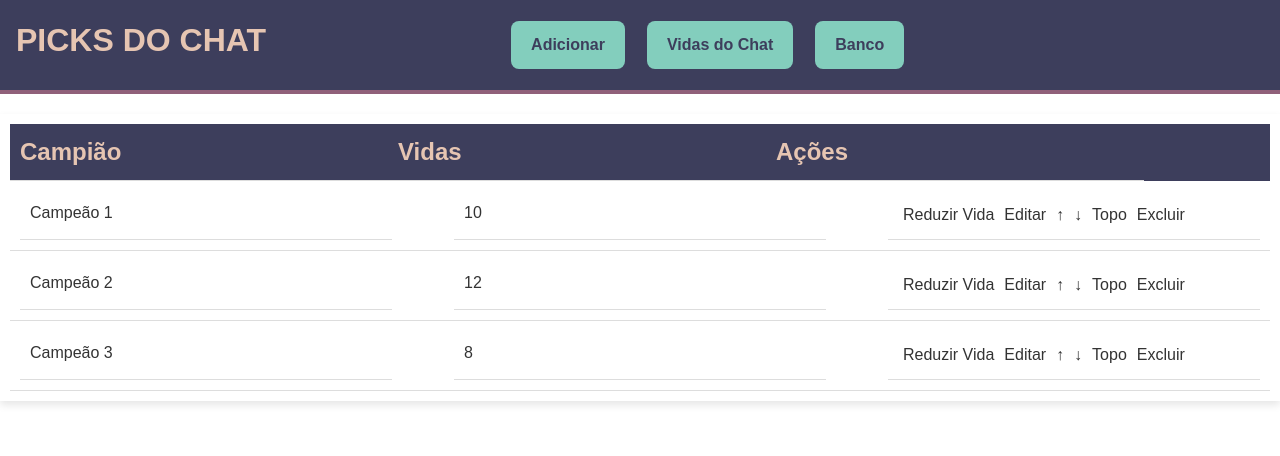
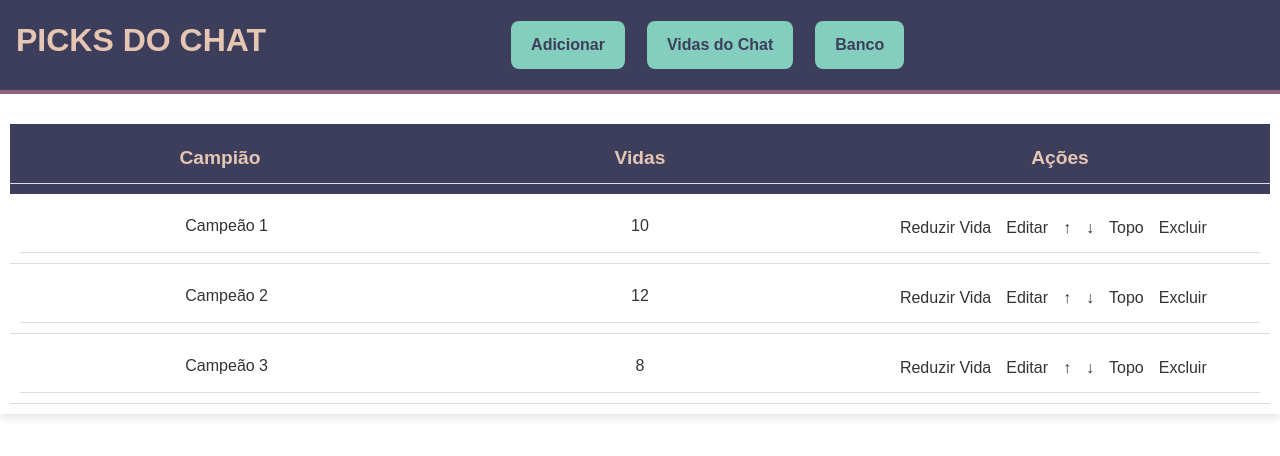
Before and after one commit to DanielDimas2002/Lista-de-Picks-Wally-Tauri, a React (Vite) app in the folder Lista de Picks Wally/: page / in a window 1280 px wide. Shown: the top 456 px of the page. Built offline with nearby package versions, Linux system fonts and the light colour scheme.

Commit message:
Correção do layout da tabela

```diff
--- a/Lista de Picks Wally/src/frontend/componentes/TabelaVida/TabelaVida.css
+++ b/Lista de Picks Wally/src/frontend/componentes/TabelaVida/TabelaVida.css
@@ -9,21 +9,27 @@
   }
 
   .cabecalho {
-    background-color: #3d3e5c; /* Cor de fundo para o cabeçalho */
-    color: #e6c5b2; /* Cor do texto */
+    background-color: #3d3e5c;
+    color: #e6c5b2;
     text-align: left;
-    font-size: 1.5rem;
+    font-size: 1.2rem;
     font-weight: bold;
-    padding: 10px 15px;
-    display: table; /* Garantir que o cabeçalho fique como uma tabela */
+    padding: 10px 0;
+    display: flex;
     width: 100%;
   }
 
   .coluna {
     padding: 10px;
     border-bottom: 1px solid #ddd;
-    width: 30%; /* Define a largura de cada coluna */
-    display: inline-block; /* Garante que as colunas fiquem na horizontal */
+    flex: 1;
+    text-align: center;
+  }
+
+  .coluna:last-child {
+    display: flex;
+    justify-content: center;
+    gap: 5px;
   }
 
   .linha {
@@ -37,7 +43,6 @@
     background-color: #f0f0f0;
   }
 
-  /* Estilo dos botões */
   button {
     background-color: #5f7d8e;
     color: white;
--- a/Lista de Picks Wally/src/frontend/componentes/TabelaVida/TabelaVida.jsx
+++ b/Lista de Picks Wally/src/frontend/componentes/TabelaVida/TabelaVida.jsx
@@ -76,7 +76,7 @@ const TabelaVida = ({ dadosIniciais }) => {
         <div className="coluna">Win Rate Ajustado</div>
         <div className="coluna">Vitórias</div>
         <div className="coluna">Derrotas</div>
-        <div className="coluna">Total de Vidas Usadas</div>
+        <div className="coluna">Total de Vidas</div>
         <div className="coluna">Ações</div>
       </div>
       {dadosOrdenados.map((jogador, index) => (
```
